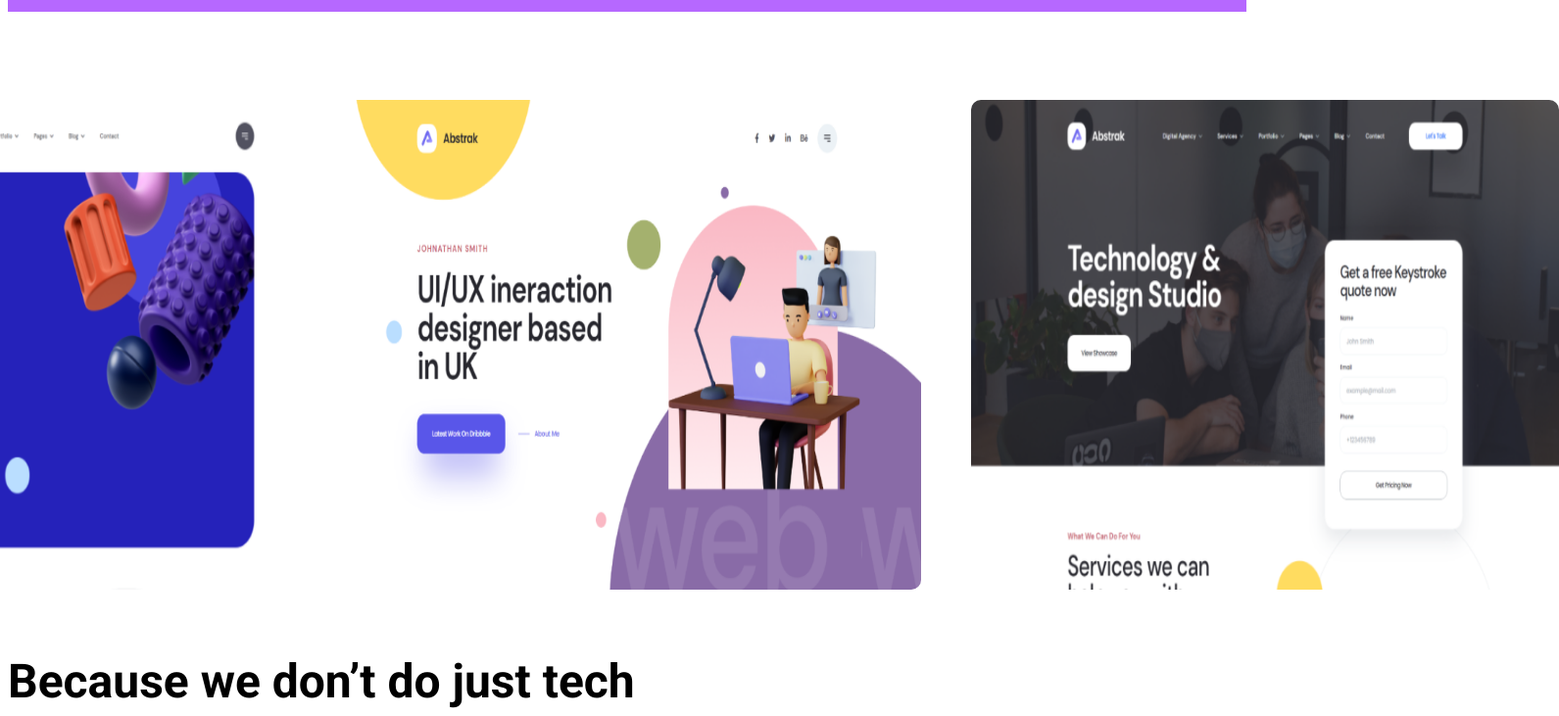
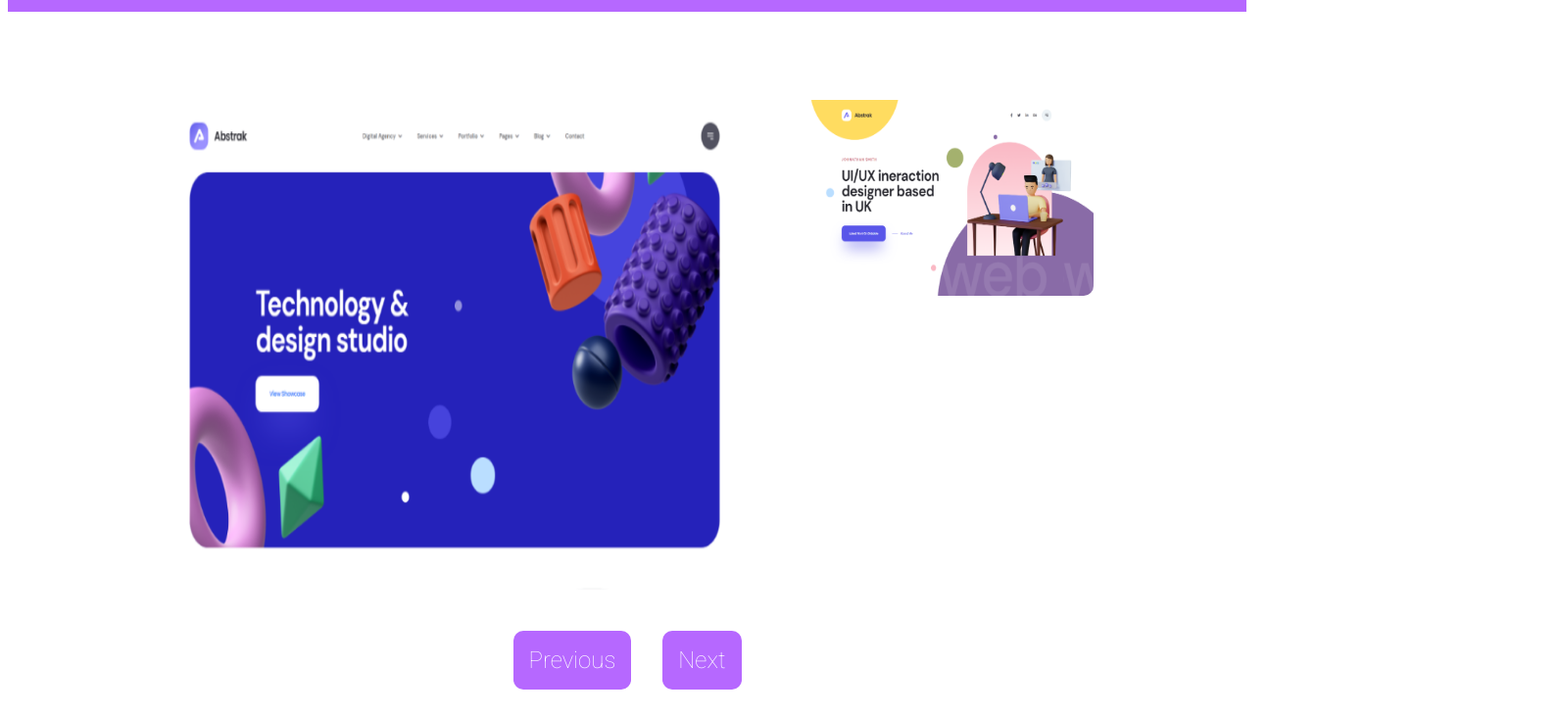
Before and after one commit to hichemhamdani/LFFchallenge-2, a Next.js app: page / in a window 1280 px wide. Shown: the part 1845-2576 px from the top of the page at 98% size, 1591 px wide, since content can reach past the window. Built offline with nearby package versions, Linux system fonts and the light colour scheme; a web font is replaced by a local one.

Commit message:
fixed caroussel

```diff
--- a/src/components/Landing-Page/ThirdSection/FourthSection/FourthSection.jsx
+++ b/src/components/Landing-Page/ThirdSection/FourthSection/FourthSection.jsx
@@ -1,9 +1,24 @@
-import React,{useEffect} from 'react'
+import React,{useEffect,useState} from 'react'
 import Image from 'next/image'
 import styles from './FourthSection.module.css'
 import DemoSlideTwo from "../../../../assets/demo-slide-2.png"
 import DemoSlideThree from "../../../../assets/demo-slide-3.png"
 import DemoSlideFive from "../../../../assets/demo-slide-5.png"
+
+const data = [
+  {
+    id: 1,
+    img : DemoSlideTwo
+  },
+  {
+    id: 2,
+    img : DemoSlideThree
+  },
+  {
+    id: 3,
+    img : DemoSlideFive
+  },
+]
 
 
 import Aos from 'aos'
@@ -15,36 +30,36 @@ const properties = {
 
 
 const FourthSection = () => {
+
+    const [page,setPage] = useState(0)
+    const [slider,setSlider] = useState(data)
     useEffect(()=>{
         Aos.init()
     },[])
+
+
   return (
 <section className={styles.FourtthSection}>
     <h1 className={styles.title}>Our Template are just ready to use</h1>
     <div className={styles.caroussel}>
-
-
-    <Image
-        data-aos="fade-up"
-      src={DemoSlideTwo}
-      alt="Picture of the author"
+      <div className={styles.test}>
+        {page > 0 && (<Image src={slider[page-1].img}
+      width={300}
+      height={200}
+      />)}
+      <Image src={slider[page].img}
       width={600}
       height={500}
-    />
-    <Image
-        data-aos="fade-down"
-      src={DemoSlideThree}
-      alt="Picture of the author"
-      width={600}
-      height={500}
-    />
-    <Image
-        data-aos="fade-up"
-      src={DemoSlideFive}
-      alt="Picture of the author"
-      width={600}
-      height={500}
-    />
+      />
+      {page < 2 && (<Image src={slider[page+1].img}
+      width={300}
+      height={200}
+      />)}
+      </div>
+      <div>
+        <button disabled={page==0} onClick={()=>setPage(prevState=> prevState - 1)} >Previous</button>
+        <button disabled={page==2} onClick={()=>setPage(prevState=> prevState + 1)}>Next</button>
+      </div>
     </div>
 </section>
   )
--- a/src/components/Landing-Page/ThirdSection/FourthSection/FourthSection.module.css
+++ b/src/components/Landing-Page/ThirdSection/FourthSection/FourthSection.module.css
@@ -11,10 +11,31 @@
 
 .caroussel{
     display: flex;
-    flex-wrap: nowrap;
+    flex-direction: column;
     align-items: center;
     justify-content: center;
     /* animation: slider 60s infinite linear; */
+}
+
+.test{
+    display: flex;
+}
+
+.caroussel button{
+    cursor: pointer;
+    padding: 2vh;
+    font-size: 1.5rem;
+    border-radius: 10px;
+    border: none;
+    margin: 2vh;
+    background-color: rgb(182, 104, 255);
+    color: white;
+    transition: 0.2s;
+}
+
+.caroussel button:hover{
+    background-color: white;
+    color: rgb(182, 104, 255);
 }
 
 .FourtthSection img{
```
